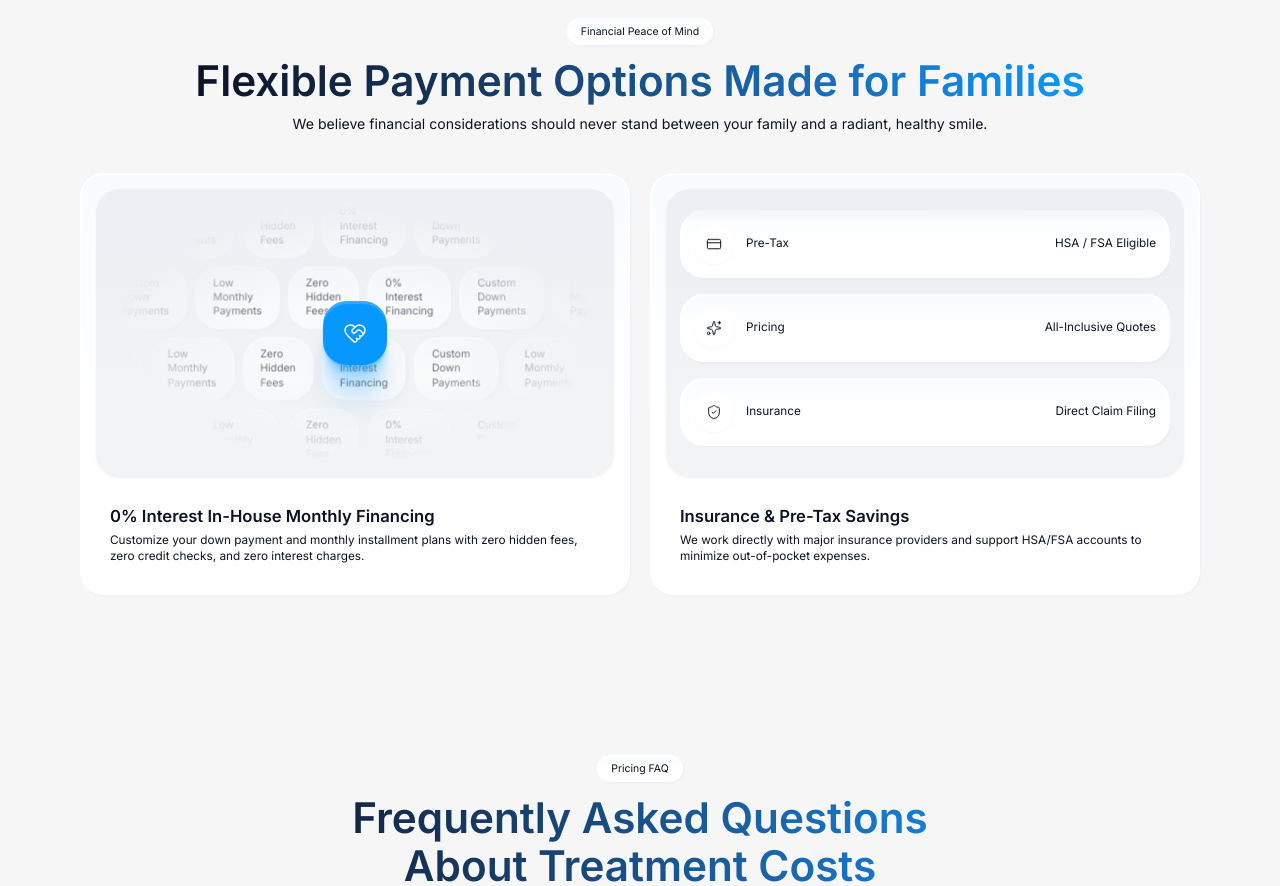
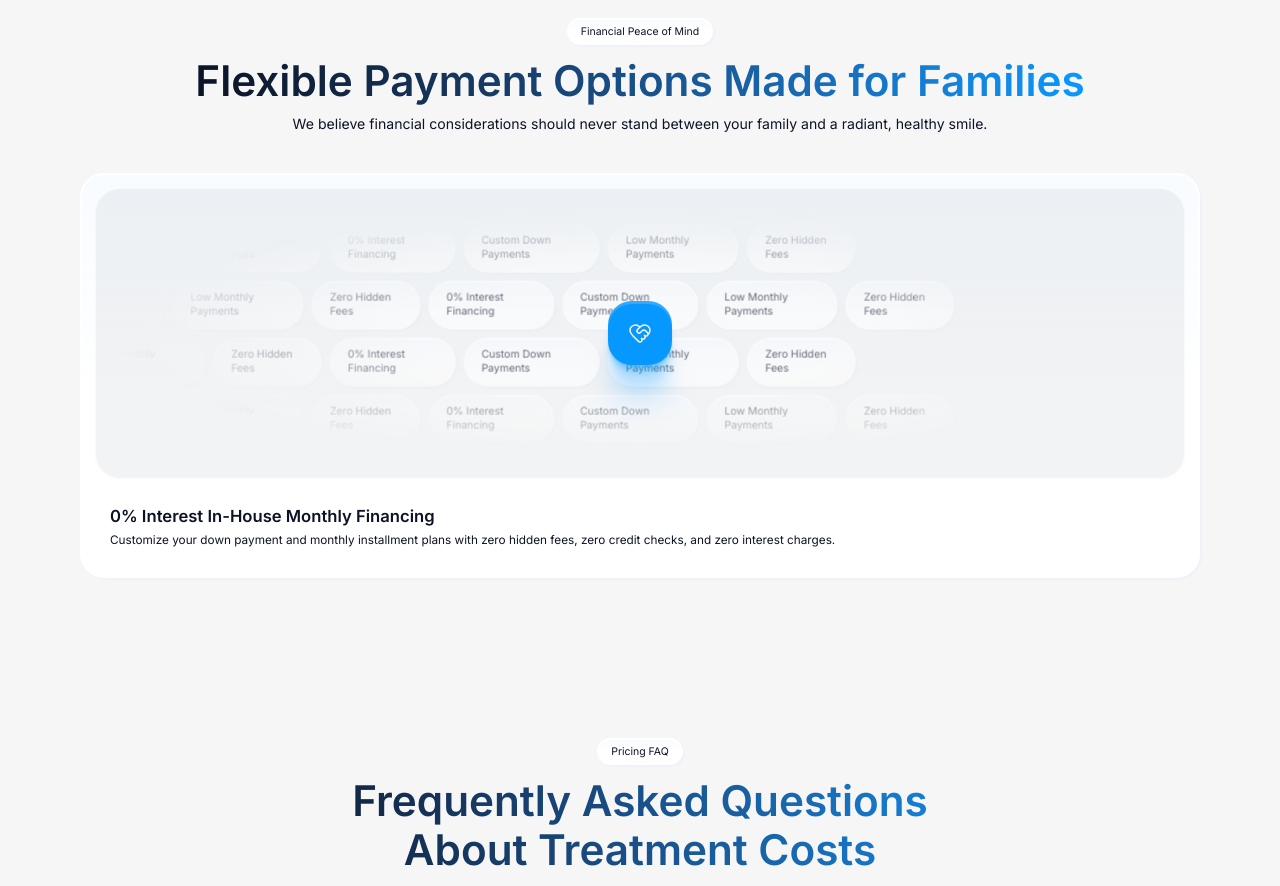
Before and after one commit to dmytro-webild/17636ea3-f3ca-4ea2-bd09-87e6e64eb334, a React (Vite) app: page /pricing in a window 1280 px wide. Shown: the part 1880-2766 px from the top of the page. Built offline with nearby package versions, Linux system fonts and the light colour scheme; a web font is replaced by a local one.

Commit message:
Webild agent: <TARGET_ELEMENT> The user selected one element (not the whol

```diff
--- a/src/pages/PricingPage.tsx
+++ b/src/pages/PricingPage.tsx
@@ -110,16 +110,6 @@ export default function PricingPage() {
               centerIcon: "HeartHandshake",
               marqueeTexts: ["0% Interest Financing", "Custom Down Payments", "Low Monthly Payments", "Zero Hidden Fees"],
             },
-            {
-              bentoComponent: "info-card-marquee",
-              title: "Insurance & Pre-Tax Savings",
-              description: "We work directly with major insurance providers and support HSA/FSA accounts to minimize out-of-pocket expenses.",
-              infoCards: [
-                { icon: "ShieldCheck", label: "Insurance", value: "Direct Claim Filing" },
-                { icon: "CreditCard", label: "Pre-Tax", value: "HSA / FSA Eligible" },
-                { icon: "Sparkles", label: "Pricing", value: "All-Inclusive Quotes" },
-              ],
-            },
           ]}
         />
       </div>
```
